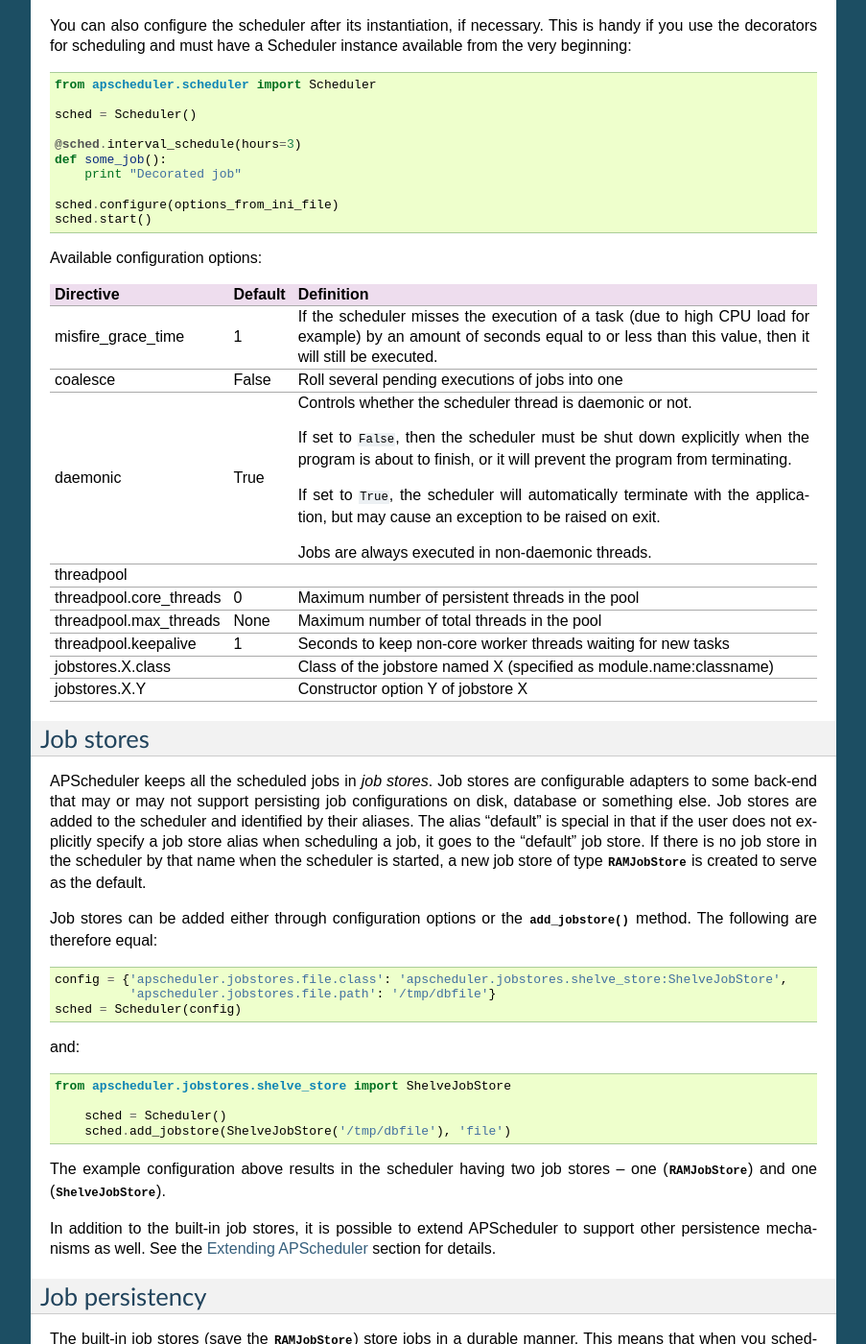
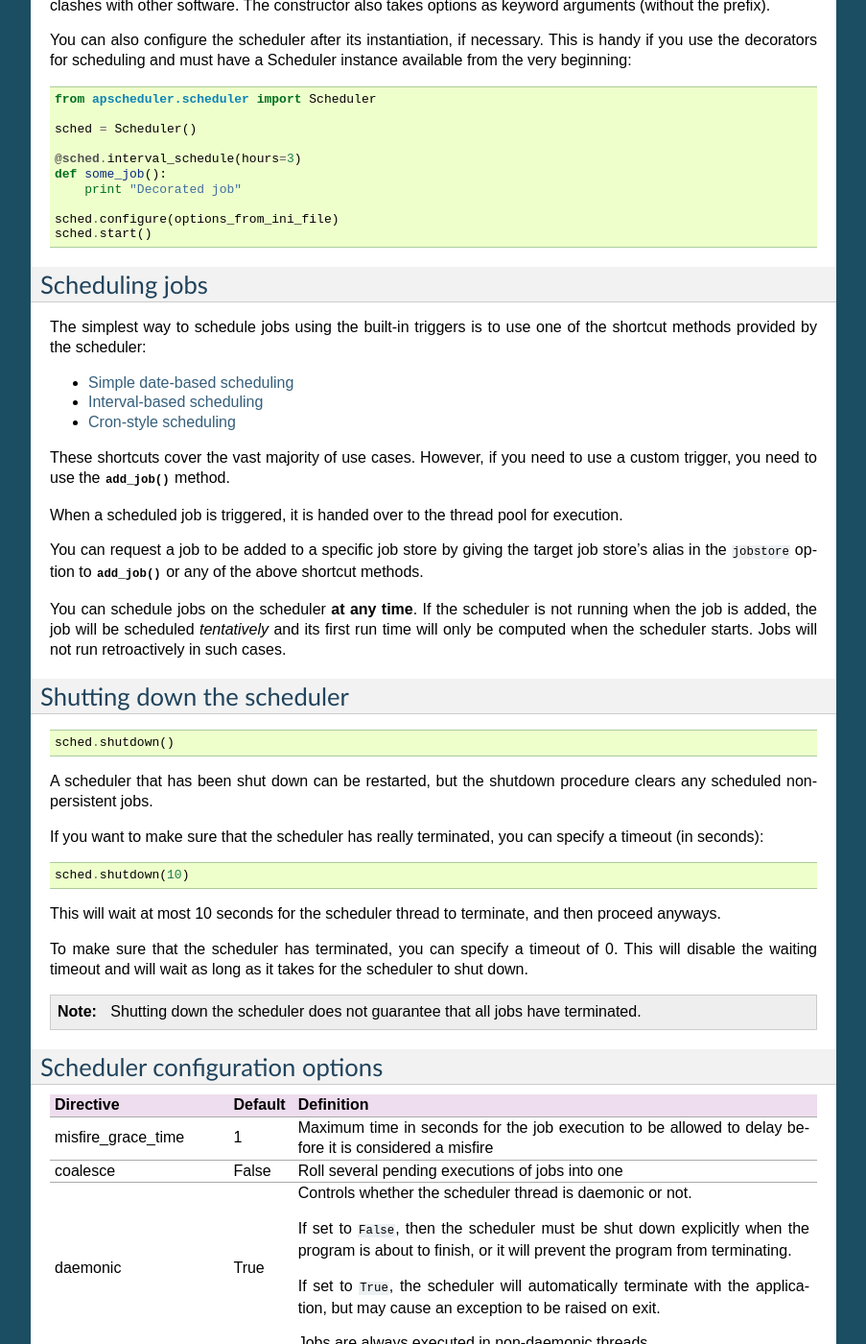
Before and after one commit to agronholm/apscheduler, a Sphinx documentation site: the page built from docs/index.rst, in a window 1280 px wide and 1400 px high, scrolled down 1120 px. Shown: the whole window at 96% size, without its empty margins (198-1101 px from the left). Built offline with Sphinx 7.4.7, drawn with Linux system fonts in a browser that asks for light colours; some of the changed text lies outside the part shown.

Commit message:
Documentation improvements

```diff
--- a/docs/conf.py
+++ b/docs/conf.py
@@ -38,7 +38,7 @@
 
 # General information about the project.
 project = u'APScheduler'
-copyright = u'2010, Alex Grönholm'
+copyright = u'Alex Grönholm'
 
 # The version info for the project you're documenting, acts as replacement for
 # |version| and |release|, also used in various other places throughout the
--- a/docs/cronschedule.rst
+++ b/docs/cronschedule.rst
@@ -91,3 +91,7 @@
     @sched.cron_schedule(day='last sun')
     def some_decorated_task():
         print "I am printed on the last sunday of every month!"
+
+If you need to unschedule the decorated functions, you can do it this way::
+
+    scheduler.unschedule_job(job_function.job)
--- a/docs/index.rst
+++ b/docs/index.rst
@@ -9,7 +9,8 @@
 long-running applications (e.g. web applications), as it is platform neutral
 and can directly access your application's variables and functions.
 
-**Features:**
+Features
+--------
 
 * No (hard) external dependencies
 * Thread-safe API
@@ -47,11 +51,8 @@
     $ python setup.py install
 
 
-Usage
-=====
-
-Startup and configuration
--------------------------
+Starting the scheduler
+----------------------
 
 To start the scheduler with default settings::
 
@@ -81,15 +82,74 @@
     sched.configure(options_from_ini_file)
     sched.start()
 
-Available configuration options:
+
+Scheduling jobs
+---------------
+
+The simplest way to schedule jobs using the built-in triggers is to use one of
+the shortcut methods provided by the scheduler:
+
+.. toctree::
+   :maxdepth: 1
+
+   dateschedule
+   intervalschedule
+   cronschedule
+
+These shortcuts cover the vast majority of use cases. However, if you need
+to use a custom trigger, you need to use the
+:meth:`~apscheduler.scheduler.Scheduler.add_job` method.
+
+When a scheduled job is triggered, it is handed over to the thread pool for
+execution.
+
+You can request a job to be added to a specific job store by giving the target
+job store's alias in the ``jobstore`` option to
+:meth:`~apscheduler.scheduler.Scheduler.add_job` or any of the above shortcut
+methods.
+
+You can schedule jobs on the scheduler **at any time**. If the scheduler is not
+running when the job is added, the job will be scheduled `tentatively` and its
+first run time will only be computed when the scheduler starts. Jobs will not
+run retroactively in such cases.
+
+
+Shutting down the scheduler
+---------------------------
+
+::
+
+    sched.shutdown()
+
+A scheduler that has been shut down can be restarted, but the shutdown
+procedure clears any scheduled non-persistent jobs.
+
+If you want to make sure that the scheduler has really terminated, you
+can specify a timeout (in seconds)::
+
+    sched.shutdown(10)
+
+This will wait at most 10 seconds for the scheduler thread to terminate,
+and then proceed anyways.
+
+To make sure that the scheduler has terminated, you can specify
+a timeout of 0. This will disable the waiting timeout and will wait as long as
+it takes for the scheduler to shut down.
+
+.. note::
+	Shutting down the scheduler does not guarantee that all jobs have
+	terminated.
+
+
+Scheduler configuration options
+-------------------------------
 
 ======================= ======== ==============================================
 Directive               Default  Definition
 ======================= ======== ==============================================
-misfire_grace_time      1        If the scheduler misses the execution of a task
-                                 (due to high CPU load for example) by an amount
-                                 of seconds equal to or less than this value,
-                                 then it will still be executed.
+misfire_grace_time      1        Maximum time in seconds for the job execution
+                                 to be allowed to delay before it is considered
+                                 a misfire
 coalesce                False    Roll several pending executions of jobs into one
 daemonic                True     Controls whether the scheduler thread is
                                  daemonic or not.
--- a/docs/intervalschedule.rst
+++ b/docs/intervalschedule.rst
@@ -49,3 +49,7 @@
     @sched.interval_schedule(hours=2)
     def job_function():
         print "Hello World"
+
+If you need to unschedule the decorated functions, you can do it this way::
+
+    scheduler.unschedule_job(job_function.job)
--- /dev/null
+++ b/docs/modules/job.rst
@@ -0,0 +1,9 @@
+:mod:`apscheduler.job`
+======================
+
+.. automodule:: apscheduler.job
+
+Module Contents
+---------------
+
+.. autoclass:: Job
```
Also changed, not shown: other parts of docs/index.rst (+5 -60 lines), 1 other file.
